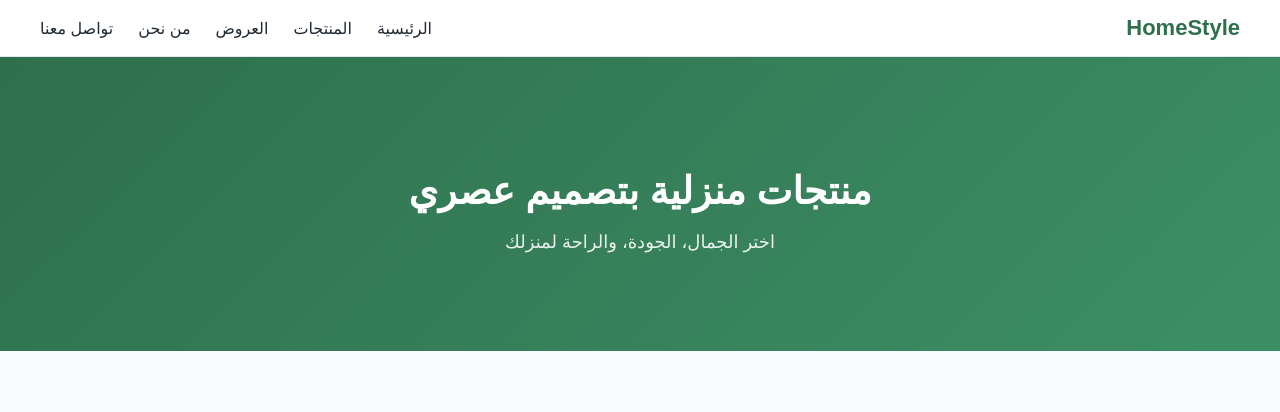
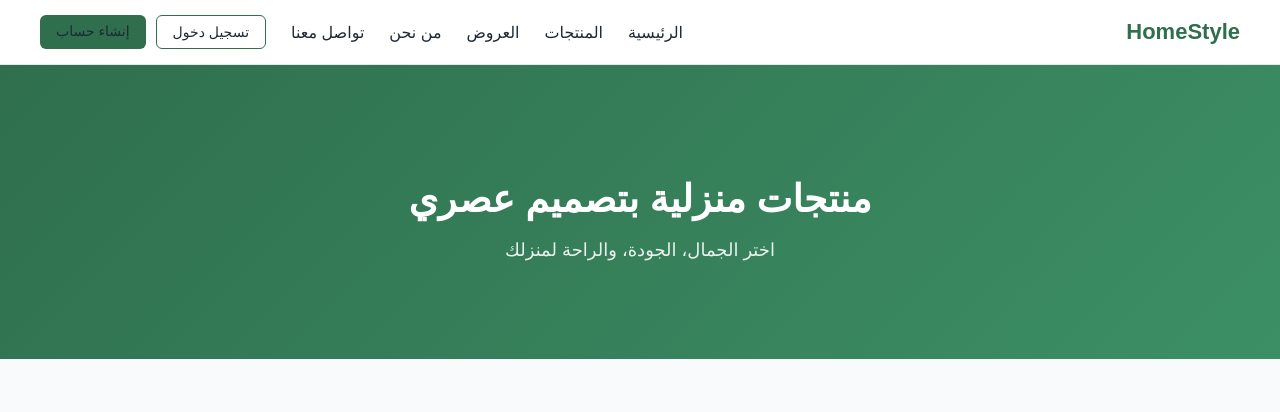
Before and after one commit to rasheed00500-star/Saad5, a Django app: page / in a window 1280 px wide. Shown: the top 412 px of the page. Run offline with Django 5.2, Linux system fonts and the light colour scheme.

Commit message:
اضافة  زر المستخدم

```diff
--- a/templates/header.html
+++ b/templates/header.html
@@ -23,6 +23,7 @@
     display: flex;
     align-items: center;
     justify-content: space-between;
+    gap: 15px;
 }
 
 /* Logo */
@@ -37,6 +38,7 @@
 .nav-links {
     display: flex;
     gap: 25px;
+    align-items: center;
 }
 
 .nav-links a {
@@ -48,6 +50,40 @@
 
 .nav-links a:hover {
     color: var(--primary);
+}
+
+/* Auth Buttons */
+.auth-buttons {
+    display: flex;
+    gap: 10px;
+}
+
+.auth-buttons a {
+    padding: 8px 16px;
+    border-radius: 6px;
+    font-size: 14px;
+    font-weight: 500;
+    text-decoration: none;
+    transition: 0.3s;
+}
+
+.btn-login {
+    color: var(--primary);
+    border: 1px solid var(--primary);
+}
+
+.btn-login:hover {
+    background: var(--primary);
+    color: var(--light);
+}
+
+.btn-register {
+    background: var(--primary);
+    color: var(--light);
+}
+
+.btn-register:hover {
+    opacity: 0.9;
 }
 
 /* Mobile Menu */
@@ -69,9 +105,21 @@
         padding: 15px;
         border-top: 1px solid #e5e7eb;
     }
+
     .nav-links.active {
         display: flex;
     }
+
+    .auth-buttons {
+        flex-direction: column;
+        width: 100%;
+    }
+
+    .auth-buttons a {
+        text-align: center;
+        width: 100%;
+    }
+
     .menu-toggle {
         display: block;
     }
@@ -83,11 +131,17 @@
         <a href="/" class="logo">HomeStyle</a>
 
         <nav class="nav-links" id="navMenu">
-            <a href="#">الرئيسية</a>
+            <a href="/">الرئيسية</a>
             <a href="#">المنتجات</a>
             <a href="#">العروض</a>
             <a href="#">من نحن</a>
             <a href="#">تواصل معنا</a>
+
+            <!-- Auth Buttons -->
+            <div class="auth-buttons">
+                <a href="/accounts/login/" class="btn-login">تسجيل دخول</a>
+                <a href="/accounts/register/" class="btn-register">إنشاء حساب</a>
+            </div>
         </nav>
 
         <div class="menu-toggle" onclick="toggleMenu()">☰</div>
```
